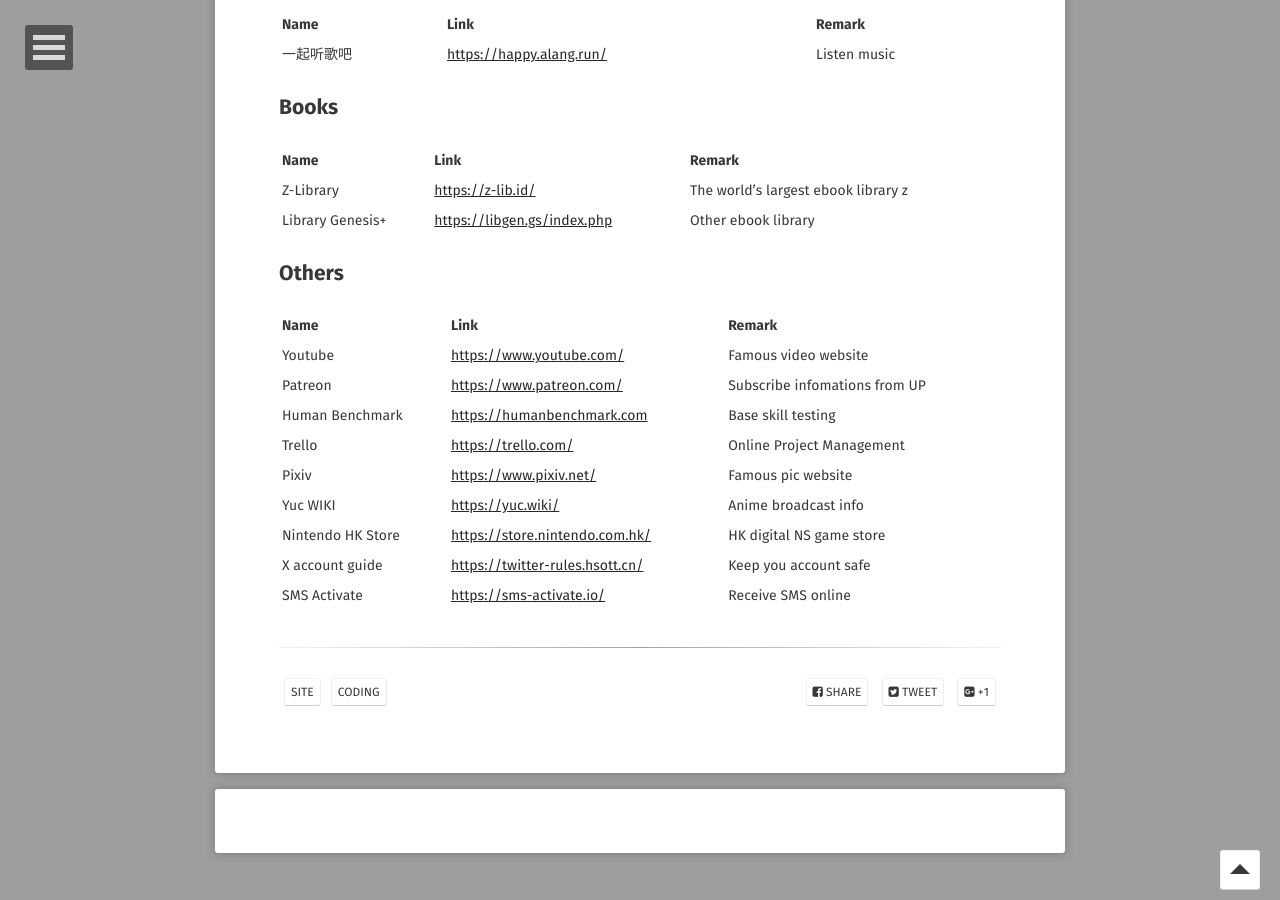
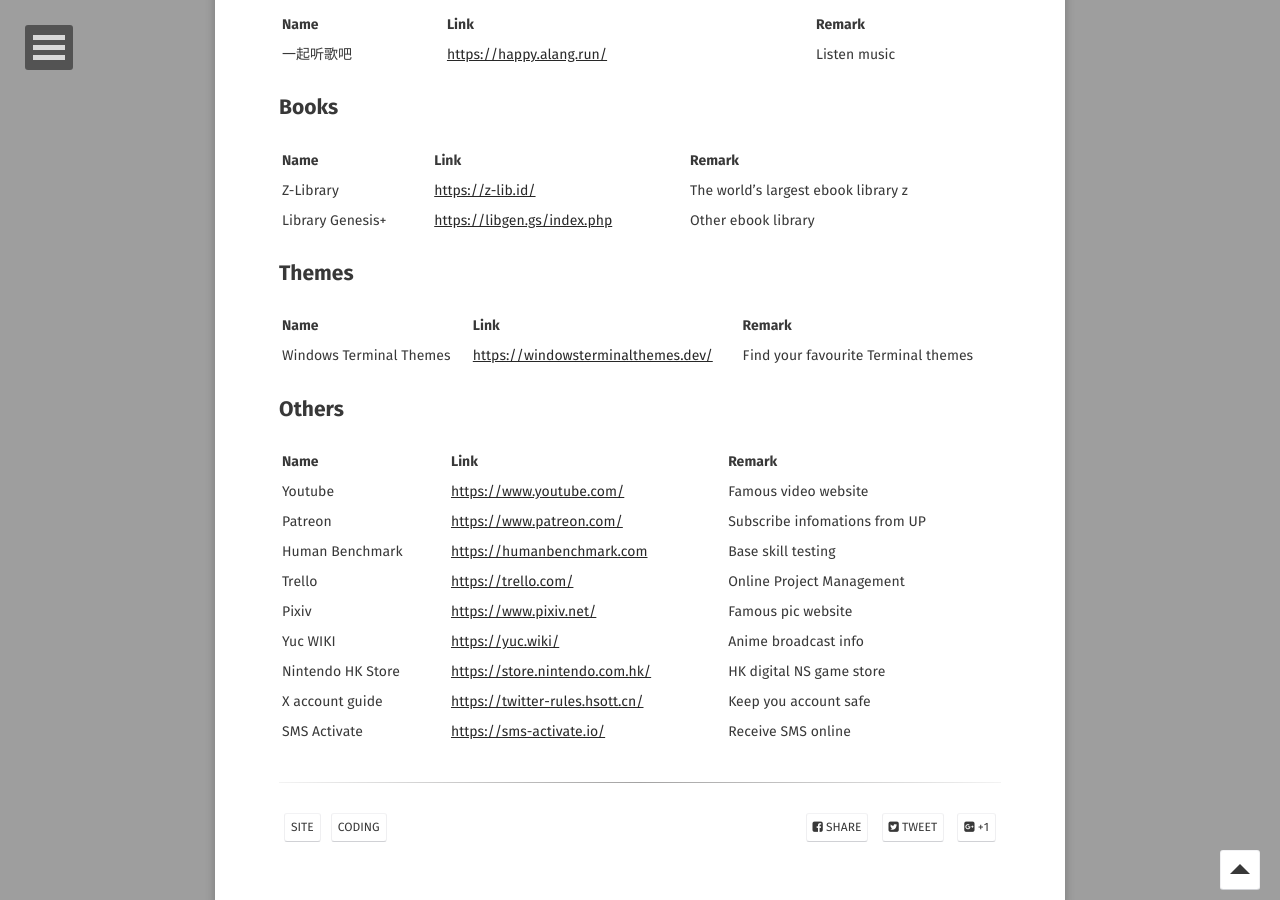
Before and after one commit to o7878x/o7878x.github.io, a Jekyll site: the page built from _posts/2024-07-07-pratical-websites.md, in a window 1280 px wide and 900 px high, scrolled down 2140 px. Built offline with Jekyll 4.4.1, drawn with Linux system fonts in a browser that asks for light colours; some web fonts are replaced; comment, search, counter and statistics services are not loaded.

Commit message:
feature:add theme site

```diff
--- a/_posts/2024-07-07-pratical-websites.md
+++ b/_posts/2024-07-07-pratical-websites.md
@@ -79,6 +79,12 @@
 | Z-Library| <https://z-lib.id/> | The world's largest ebook library z |
 | Library Genesis+ | <https://libgen.gs/index.php> | Other ebook library |
 
+## Themes
+
+| Name | Link | Remark |
+| --- | --- | --- |
+| Windows Terminal Themes | <https://windowsterminalthemes.dev/> | Find your favourite Terminal themes |
+
 ## Others
 
 | Name | Link | Remark |
```
